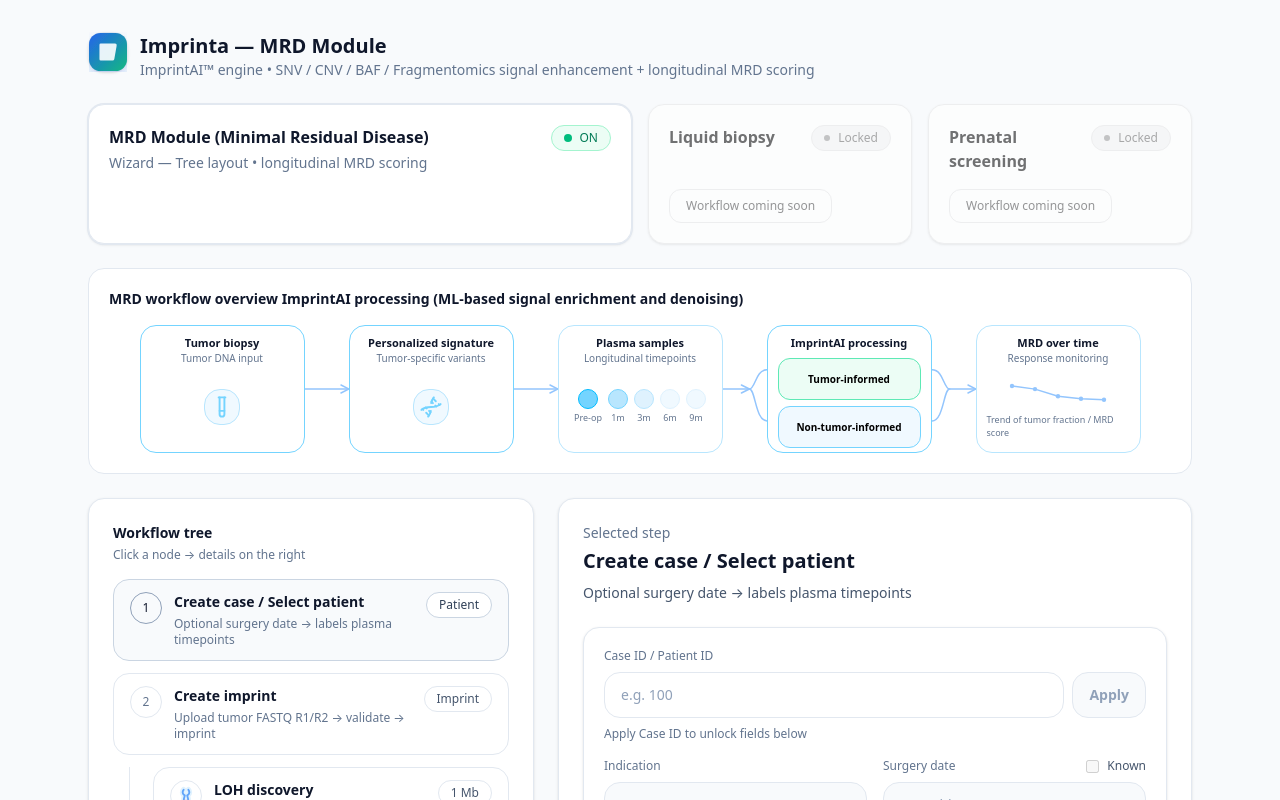
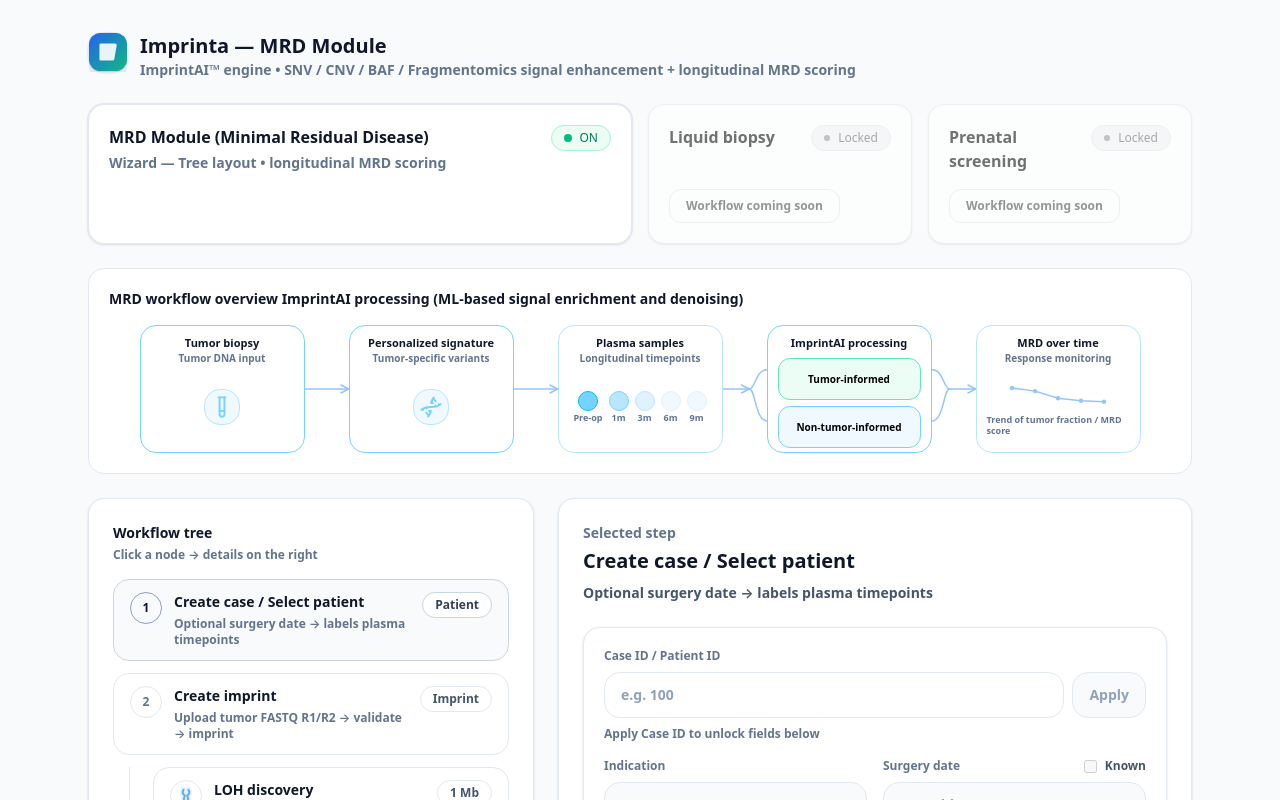
Before and after one commit to kraevgood/bioinf, a Next.js app: page /analysis in a window 1280 px wide. Shown: the top 800 px of the page. Built offline with nearby package versions, Linux system fonts and the light colour scheme.

Commit message:
ui: new font + weight-fixes

```diff
--- a/src/app/globals.css
+++ b/src/app/globals.css
@@ -4,9 +4,11 @@
   --background: #ffffff;
   --foreground: #171717;
 
-  /* как в Imprinta_MRD_wizard_light2.html */
+  /* UI font stack — плотный, как у Ирины */
   --font-sans: ui-sans-serif, system-ui, -apple-system, "Segoe UI", Roboto,
-    "Helvetica Neue", Arial, "Noto Sans", "Apple Color Emoji", "Segoe UI Emoji";
+    "Helvetica Neue", Arial, "Noto Sans", "Apple Color Emoji",
+    "Segoe UI Emoji", "Segoe UI Symbol";
+
   --font-mono: ui-monospace, SFMono-Regular, Menlo, Monaco, Consolas,
     "Liberation Mono", "Courier New", monospace;
 }
@@ -14,6 +16,8 @@
 @theme inline {
   --color-background: var(--background);
   --color-foreground: var(--foreground);
+
+  /* Tailwind tokens */
   --font-sans: var(--font-sans);
   --font-mono: var(--font-mono);
 }
@@ -21,5 +25,13 @@
 body {
   background: var(--background);
   color: var(--foreground);
-  font-family: var(--font-sans);
+  font-family: var(--app-font-sans);
+  line-height: 1.2;
+  -webkit-font-smoothing: antialiased;
+  -moz-osx-font-smoothing: grayscale;
+  text-rendering: optimizeLegibility;
 }
+
+p, label, div, input, select, button {
+  font-weight: 600;
+}
--- a/src/app/layout.tsx
+++ b/src/app/layout.tsx
@@ -3,10 +3,11 @@
 import "./globals.css";
 
 const inter = Inter({
-  variable: "--font-inter",
   subsets: ["latin"],
-  weight: ["400", "500", "600", "700"],
+  weight: ["400", "500", "600"],
+  variable: "--font-sans",
 });
+
 
 export const metadata: Metadata = {
   title: "Imprinta | Workflow",
@@ -14,11 +15,7 @@
     "Interactive bioinformatics workflow for MRD analysis: tumor-informed and indication-based pipelines, FASTQ upload, imprint generation and plasma sample processing.",
 };
 
-export default function RootLayout({
-  children,
-}: {
-  children: React.ReactNode;
-}) {
+export default function RootLayout({ children }: { children: React.ReactNode }) {
   return (
     <html lang="en">
       <body className={`${inter.variable} antialiased`}>
--- a/src/components/mrd/ImprintModal.tsx
+++ b/src/components/mrd/ImprintModal.tsx
@@ -107,7 +107,7 @@
                 </div>
 
                 <div className="mt-1 text-xs text-slate-500">
-                  Read-only. All changes are made in Step 2.
+                  Read-only
                   {createdAtText ? (
                     <span className="ml-2">• {createdAtText}</span>
                   ) : null}
```
